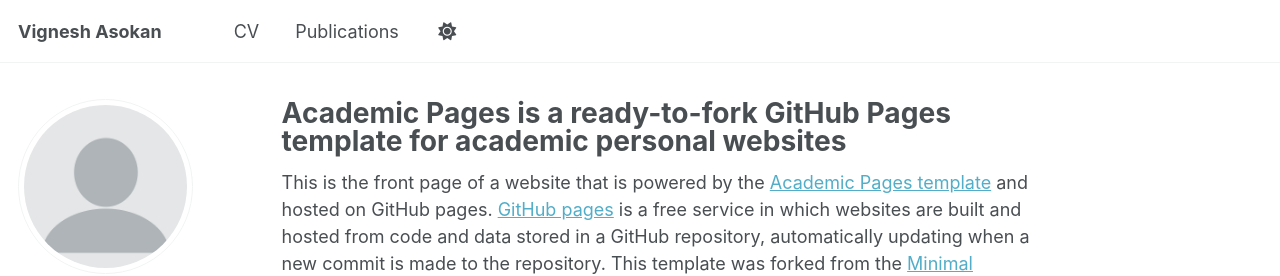
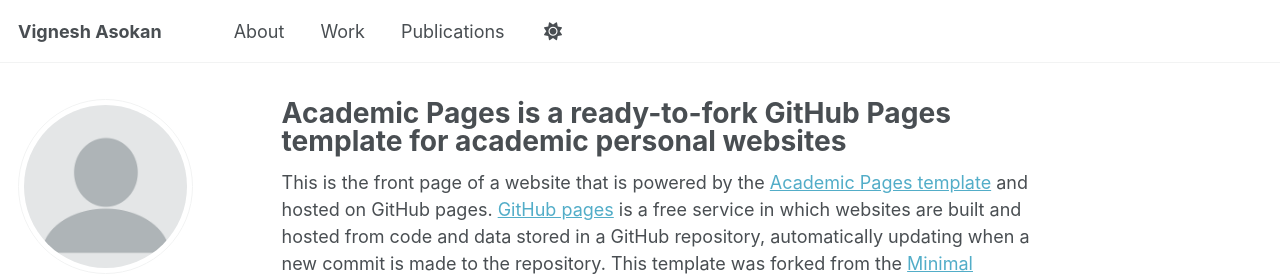
Before and after one commit to vigneshasokan31/vigneshasokan31.github.io, a Jekyll site: the page built from _pages/about.md, in a window 1280 px wide. Shown: the top 276 px of the page. Built offline with Jekyll 4.4.1, drawn with Linux system fonts in a browser that asks for light colours; a script that is not in the unit is left out.

Commit message:
Update navigation.yml

```diff
--- a/_data/navigation.yml
+++ b/_data/navigation.yml
@@ -9,8 +9,11 @@
 
 main:
 
-  - title: "CV"
-    url: /cv/
+  - title: "About"
+    url: /about/
+
+  - title: "Work"
+    url: /work/
 
   - title: "Publications"
     url: /publications/
```
